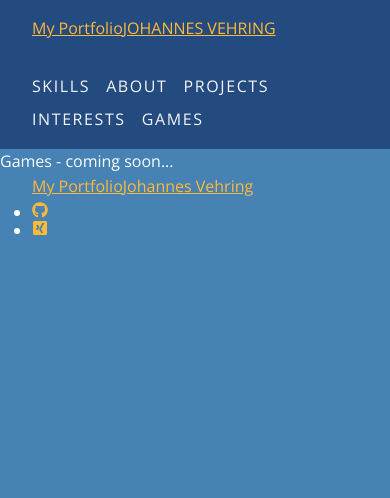
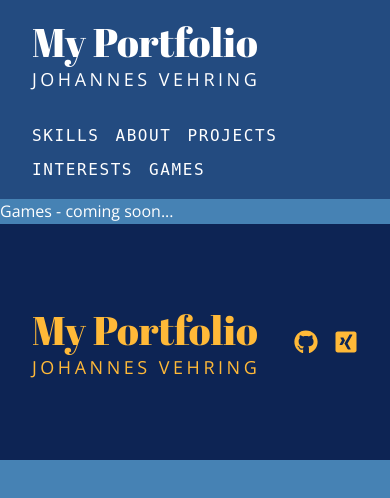
Before and after one commit to truejojo/my-portfolio, a React (Vite) app: page /games in a window 390 px wide. Shown: the top 498 px of the page. Built offline with nearby package versions, Linux system fonts and the light colour scheme.

Commit message:
finished styles and design system - open responsive nav

```diff
--- a/src/components/sites/Footer.tsx
+++ b/src/components/sites/Footer.tsx
@@ -1,30 +1,14 @@
-import { NavLink } from "react-router-dom";
-import { HashLink } from "react-router-hash-link";
-import { FaGithub, FaXingSquare } from "react-icons/fa";
+import Logo from "./Logo";
+import SocialMediaNav from "./SocialMediaNav";
 
 const Footer = () => {
   return (
-    <footer>
+    <footer className="site-footer | bg-primary-900 px-block-12">
       <div className="container" data-type="wide">
-        <HashLink to="/#home">
-          <span>My Portfolio</span>
-          <span>Johannes Vehring</span>
-        </HashLink>
-        <ul>
-          <li>
-            <NavLink to="https://github.com/truejojo" target="_blank">
-              <FaGithub />
-            </NavLink>
-          </li>
-          <li>
-            <NavLink
-              to="https://www.xing.com/profile/Johannes_Vehring2/cv"
-              target="_blank"
-            >
-              <FaXingSquare />
-            </NavLink>
-          </li>
-        </ul>
+        <div className="flex-space-between">
+          <Logo />
+          <SocialMediaNav />
+        </div>
       </div>
     </footer>
   );
--- a/src/components/sites/Logo.tsx
+++ b/src/components/sites/Logo.tsx
@@ -5,9 +5,11 @@ interface ILogoProps {
 }
 
 const Logo = () => (
-  <HashLink to="/#home">
-    <span className="title | ff-accent fs-750">My Portfolio</span>
-    <span className="subtitle uppercase fs-450">Johannes Vehring</span>
-  </HashLink>
+  <div className="logo">
+    <HashLink to="/#home">
+      <span className="title">My Portfolio</span>
+      <span className="subtitle">Johannes Vehring</span>
+    </HashLink>
+  </div>
 );
 export default Logo;
--- a/src/components/sites/SocialMediaNav.tsx
+++ b/src/components/sites/SocialMediaNav.tsx
@@ -3,8 +3,8 @@ import { FaGithub, FaXingSquare } from "react-icons/fa";
 
 const SocialMediaNav = () => {
   return (
-    <div>
-      <ul >
+    <div className="nav social-media-nav">
+            <ul className="list | flex-group" role="list">
               <li>
                 <NavLink to="https://github.com/truejojo" target="_blank">
                   <FaGithub />
--- a/src/sass/abstracts/_tokens.scss
+++ b/src/sass/abstracts/_tokens.scss
@@ -59,10 +59,10 @@ $box-shadow-3: 0 $size-1 $size-4 rgb(0 0 0 / 0.15);
 $text-shadow-1: 2px 2px $color-neutral-700;
 
 // Transitions
-$transition: ease-in-out .35s;
+$transition: ease-in-out 0.35s;
 
 // Buttons
-$button-font-family: $font-family-accent-I;
+$button-font-family: $font-family-accent-II;
 $button-font-size: $font-size-300;
 $button-font-weight: $font-weight-bold;
 $button-padding-default: $size-3 $size-9; // 12px 32px
@@ -93,13 +93,18 @@ $site-header-text-color: $color-neutral-300;
 $site-header-padding: $size-8 0;
 $site-header-margin: 0;
 
-// site navigation
-$site-navigation-nav-text-color: $color-primary-300;
-$site-navigation-nav-text-color-hover: $clr-accent-II;
-$site-navigation-nav-font-family: $font-family-accent-I;
-$site-navigation-font-size: $font-size-300;
-$site-navigation-font-weight: $font-weight-default;
-$site-navigation-letter-spacing: $letter-spacing-loose;
+// logo
+$logo-font-family: $font-family-accent-I;
+$logo-text-color: $color-neutral-100;
+$logo-text-color-hover: $clr-accent-I;
+
+// navigation
+$navigation-font-family: $font-family-accent-II;
+$navigation-text-color: $color-neutral-100;
+$navigation-text-color-hover: $clr-accent-I;
+$navigation-font-size: $font-size-300;
+$navigation-font-weight: $font-weight-default;
+$navigation-letter-spacing: $letter-spacing-default;
 
 // site footer
 $site-footer-background-color: $color-primary-900;
--- a/src/sass/base/_general.scss
+++ b/src/sass/base/_general.scss
@@ -21,6 +21,7 @@ h1, h2, h3 {
 
 a {
   color: $link-color;
+  transition: color $transition;
 }
 
 a:is(:hover, :focus) {
--- a/src/sass/components/_buttons.scss
+++ b/src/sass/components/_buttons.scss
@@ -3,6 +3,7 @@
 .button {
   display: inline-flex;
   cursor: pointer;
+  font-family: $button-font-family;
   letter-spacing: $button-letter-spacing;
   text-decoration: none;
   text-transform: uppercase;
--- a/src/sass/components/_index.scss
+++ b/src/sass/components/_index.scss
@@ -2,7 +2,7 @@
 @forward "cards";
 @forward "section-header";
 @forward "navigations";
-@forward "site-header";
+@forward "logo";
 @forward "projects";
 @forward "intro";
 @forward "about";
--- /dev/null
+++ b/src/sass/components/_logo.scss
@@ -0,0 +1,33 @@
+@use "../abstracts/" as *;
+
+.logo {
+  a {
+    display: grid;
+    color: $logo-text-color;
+    text-decoration: none;
+    line-height: 1.3;
+
+    &:hover {
+      color: $logo-text-color-hover;
+    }
+
+    footer & {
+      color: $logo-text-color-hover;
+
+      &:hover {
+        color: $logo-text-color;
+      }
+    }
+  }
+
+  .title {
+    font-family: $logo-font-family;
+    font-size: 2.5rem;
+  }
+
+  .subtitle {
+    font-size: 1.125rem;
+    letter-spacing: 0.22rem;
+    text-transform: uppercase;
+  }
+}
--- a/src/sass/components/_navigations.scss
+++ b/src/sass/components/_navigations.scss
@@ -2,10 +2,34 @@
 
 .nav {
   a {
-    color: inherit;
+    font-family: $navigation-font-family;
+    color: $navigation-text-color;
+    font-size: $navigation-font-size;
+    font-weight: $navigation-font-weight;
+    letter-spacing: $navigation-letter-spacing;
     text-decoration: none;
     text-transform: uppercase;
     line-height: 1;
-    letter-spacing: $letter-spacing-default;
+
+    &:is(:hover, :focus) {
+      color: $navigation-text-color-hover;
+    }
   }
 }
+
+.main-nav {
+  align-self: end;
+}
+
+.social-media-nav {
+  align-self: center;
+
+  a {
+    color: $navigation-text-color-hover;
+    font-size: $font-size-500;
+
+    &:is(:hover, :focus) {
+      color: $navigation-text-color;
+    }
+  }
+}
```
Also changed, not shown: src/sass/components/_site-header.scss (deleted, +0 -18 lines). Lines whose indentation alone changed are shown as unchanged.
